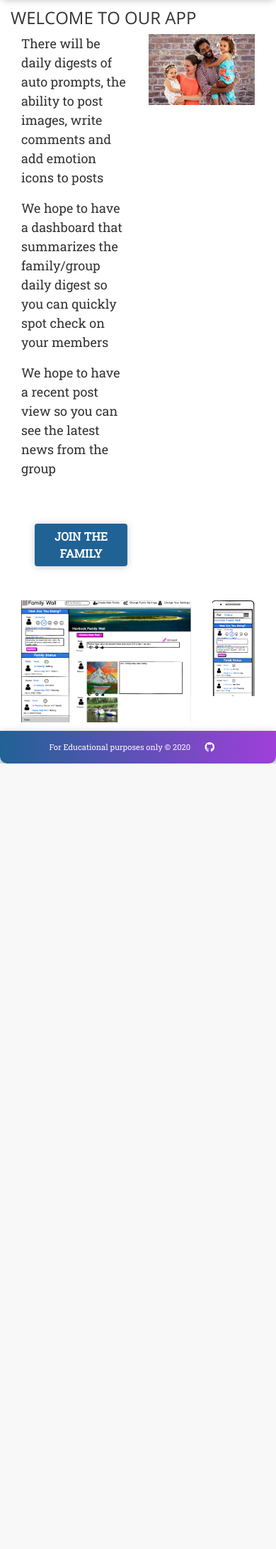
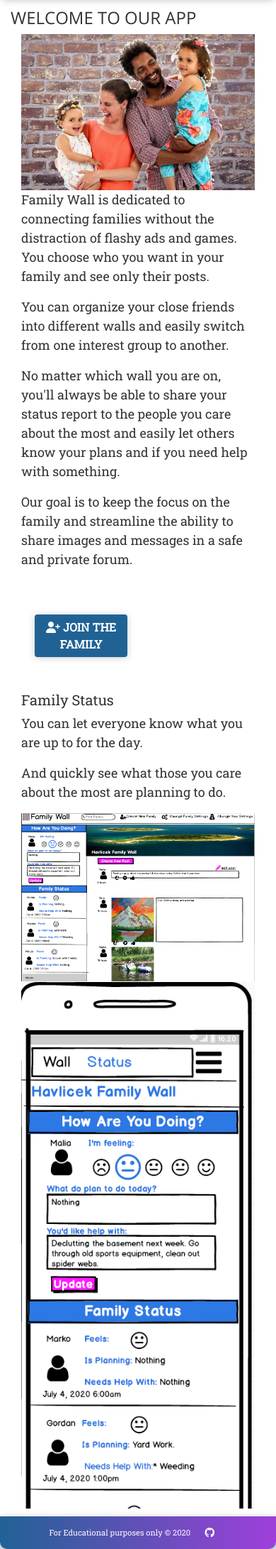
Before and after one commit to maliahavlicek/ci_hackathon_july_2020, a Django app: page / in a window 390 px wide. Shown: the part 61-2244 px from the top of the page at 71% size. Before the commit the page ends 1137 px from the top, so only its background shows below. Run offline with Django 3.2, Linux system fonts and the light colour scheme; some libraries are stand-ins or nearby versions.

Commit message:
fix mobile alignment to be one column

```diff
--- a/accounts/templates/walls/create_family.html
+++ b/accounts/templates/walls/create_family.html
@@ -56,7 +56,7 @@
                 </div>
             </div>
             <div class="row">
-                <div class="form-group member-entry col-3 mb-0">
+                <div class="form-group member-entry col-3 mb-0 p-0 pr-1">
                     <div class="form-group">
                         <div class><a onclick="add_member();" id="add_member" class="form-control btn btn-primary"><i
                                 class="fas fa-user-plus"></i> Add</a></div>
--- a/home/templates/index.html
+++ b/home/templates/index.html
@@ -8,28 +8,40 @@
 {% block main_content %}
     <div class="container">
         <div class="row">
-            <div class="col-6">
-                <p>There will be daily digests of auto prompts, the ability to post images, write comments and add
-                    emotion icons to posts</p>
-                <p>We hope to have a dashboard that summarizes the family/group daily digest so you can quickly spot
-                    check on your members</p>
-                <p>We hope to have a recent post view so you can see the latest news from the group</p>
-            </div>
-            <div class="col-6">
+
+            <div class="col-md-6 col-sm-12">
                 <img class="w-100" src="{% static 'assets/images/home_hero_image.png' %}" alt=" hero image">
             </div>
-        </div>
-        <div class="row m-1 mb-5 mt-5">
-            <div class="col-6">
-                <a href="{% url 'registration' %}">
-                <button class="btn btn-primary"> Join the Family</button></a>
+            <div class="col-md-6 col-sm-12">
+                <p>Family Wall is dedicated to connecting families without the distraction of flashy ads and games. You
+                    choose who you want in your family and see only their posts.</p>
+                <p>You can organize your close friends into different walls and easily switch from one interest group to
+                    another.</p>
+                <p>No matter which wall you are on, you'll always be able to share your status report to the people you
+                    care about the most and easily let others know your plans and if you need help with something.</p>
+                <p>Our goal is to keep the focus on the family and streamline the ability to share images and messages
+                    in a safe and private forum.</p>
             </div>
         </div>
+        {% if not request.user.is_authenticated %}
+            <div class="row m-1 mb-5 mt-5">
+                <div class="col-6">
+                    <a href="{% url 'default_wall' %}">
+                        <button class="btn btn-primary"><i class="fas fa-user-plus"></i> Join the Family</button>
+                    </a>
+                </div>
+            </div>
+        {% endif %}
         <div class="row">
-            <div class="col-9">
+            <div class="col-12">
+                <h2>Family Status</h2>
+                <p>You can let everyone know what you are up to for the day.</p>
+                <p>And quickly see what those you care about the most are planning to do.</p>
+            </div>
+            <div class="col-md-9 d-none-sm d-block-md">
                 <img class="w-100" src="{% static 'assets/images/app_desktop.png' %}" alt=" desktop image">
             </div>
-            <div class="col-3">
+            <div class="col-md-3 col-xs-12">
                 <img class="w-100" src="{% static 'assets/images/app_mobile.png' %}" alt=" mobile image">
             </div>
         </div>
```
